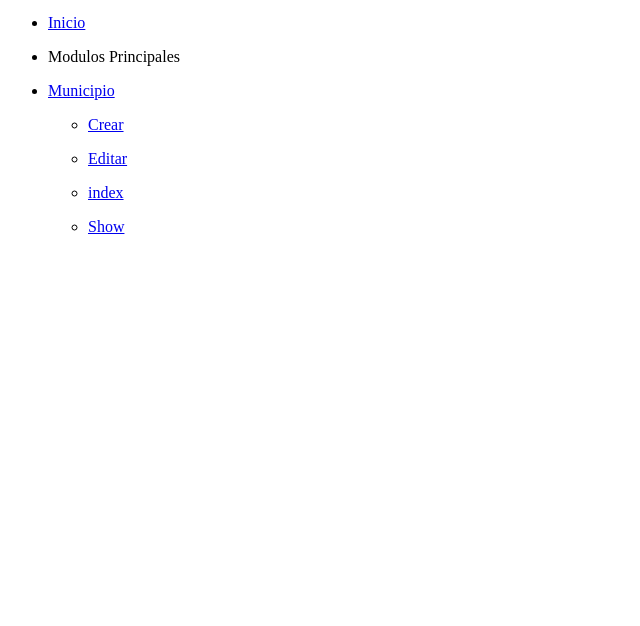
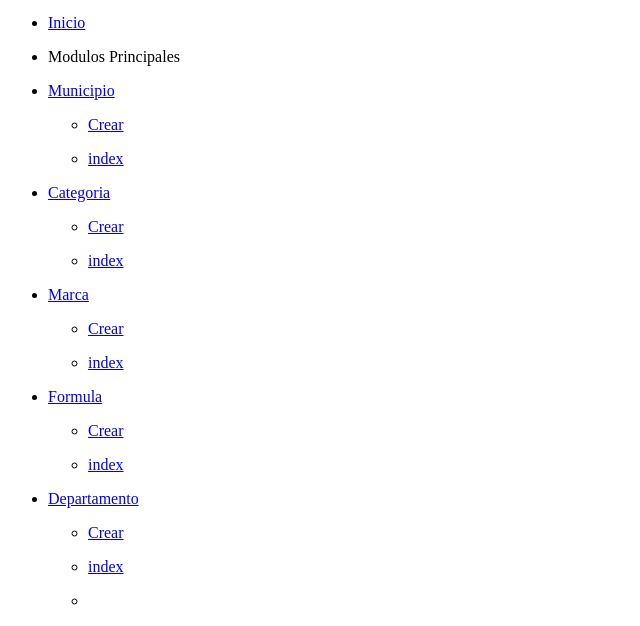
Before and after one commit to PROYECTO-INSTITUTO-OCULAR-SOCIAL/Proyecto-De-Grado-Optica, a PHP site: page /Proyecto-De-Grado-Optica/Views/Partials/Sliderbar_Main_Menu.php in a window 1280 px wide. Shown: the part 472-1098 px from the top of the page, without its empty margins (0-640 px from the left). Before the commit the page ends 706 px from the top, so only its background shows below. Run offline with PHP 8.4, Linux system fonts and the light colour scheme; the template is opened without the code that fills it, so the values that code supplies are empty.

Commit message:
actualizacion

```diff
--- a/Views/Partials/Sliderbar_Main_Menu.php
+++ b/Views/Partials/Sliderbar_Main_Menu.php
@@ -2,7 +2,7 @@
 <aside class="main-sidebar sidebar-dark-primary elevation-4">
     <!-- Brand Logo -->
     <a href="../../index3.html" class="brand-link">
-        <img src="<?= $baseURL ?>/Views/Components/Img/ojo.jpeg"
+        <img src="<?= $baseURL ?>/views/components/img/ojo.jpeg"
 
 
              alt="AdminLTE Logo"
@@ -41,6 +41,7 @@
                     <a href="#" class="nav-link active">
                         <i class="nav-icon far fa-user"></i>
                         <p>
+
                             Municipio
                             <i class="fas fa-angle-left right"></i>
                         </p>
@@ -52,26 +53,113 @@
                                 <p>Crear</p>
                             </a>
                         </li>
+
+                        </a>
+                        </li>
                         <li class="nav-item">
-                            <a href="<?= $baseURL ?>/Views/Modules/Municipio/Edit.php" class="nav-link">
-                                <i class="far fa-circle nav-icon"></i>
-                                <p>Editar</p>
-                            </a>
-                        </li>
-                       <li class="nav-item">
                             <a href="<?= $baseURL ?>/Views/Modules/Municipio/index.php" class="nav-link">
                                 <i class="far fa-circle nav-icon"></i>
                                 <p>index</p>
                             </a>
                         </li>
+                    </ul>
+                </li>
+                <li class="nav-item has-treeview menu-close">
+                    <a href="#" class="nav-link active">
+                        <i class="nav-icon far fa-user"></i>
+                        <p>
+
+                            Categoria
+                            <i class="fas fa-angle-left right"></i>
+                        </p>
+                    </a>
+                    <ul class="nav nav-treeview">
                         <li class="nav-item">
-                            <a href="<?= $baseURL ?>/Views/Modules/Municipio/Show.php" class="nav-link">
+                            <a href="<?= $baseURL ?>/Views/Modules/Categoria/Create.php" class="nav-link">
                                 <i class="far fa-circle nav-icon"></i>
-                                <p>Show</p>
+                                <p>Crear</p>
                             </a>
                         </li>
+                        <li class="nav-item">
+                            <a href="<?= $baseURL ?>/Views/Modules/Categoria/index.php" class="nav-link">
+                                <i class="far fa-circle nav-icon"></i>
+                                <p>index</p>
+                            </a>
+                        </li>
+                    </ul>
                 </li>
-            </ul>
+                <li class="nav-item has-treeview menu-close">
+                    <a href="#" class="nav-link active">
+                        <i class="nav-icon far fa-user"></i>
+                        <p>
+
+                            Marca
+                            <i class="fas fa-angle-left right"></i>
+                        </p>
+                    </a>
+                    <ul class="nav nav-treeview">
+                        <li class="nav-item">
+                            <a href="<?= $baseURL ?>/Views/Modules/Marca/Create.php" class="nav-link">
+                                <i class="far fa-circle nav-icon"></i>
+                                <p>Crear</p>
+                            </a>
+                        </li>
+                        <li class="nav-item">
+                            <a href="<?= $baseURL ?>/Views/Modules/Marca/index.php" class="nav-link">
+                                <i class="far fa-circle nav-icon"></i>
+                                <p>index</p>
+                            </a>
+                        </li>
+
+                    </ul>
+
+                </li>
+                <li class="nav-item has-treeview menu-close">
+                    <a href="#" class="nav-link active">
+                        <i class="nav-icon far fa-user"></i>
+                        <p>
+
+                            Formula
+                            <i class="fas fa-angle-left right"></i>
+                        </p>
+                    </a>
+                    <ul class="nav nav-treeview">
+                        <li class="nav-item">
+                            <a href="<?= $baseURL ?>/Views/Modules/Formula/Create.php" class="nav-link">
+                                <i class="far fa-circle nav-icon"></i>
+                                <p>Crear</p>
+                            </a>
+                        </li>
+
+                        </a>
+                        </li><li class="nav-item">
+                            <a href="<?= $baseURL ?>/Views/Modules/Formula/index.php" class="nav-link">
+                                <i class="far fa-circle nav-icon"></i>
+                                <p>index</p></a>
+                        </li>
+                    </ul>
+                </li><li class="nav-item has-treeview menu-close">
+                    <a href="#" class="nav-link active">
+                        <i class="nav-icon far fa-user"></i>
+                        <p>
+                            Departamento
+                            <i class="fas fa-angle-left right"></i></p></a>
+                    <ul class="nav nav-treeview">
+                        <li class="nav-item">
+                            <a href="<?= $baseURL ?>/Views/Modules/Departamento/Create.php" class="nav-link">
+                                <i class="far fa-circle nav-icon"></i>
+                                <p>Crear</p>
+                            </a>
+                        </li>
+                        </li><li class="nav-item">
+                            <a href="<?= $baseURL ?>/Views/Modules/Departamento/index.php" class="nav-link">
+                                <i class="far fa-circle nav-icon"></i>
+                                <p>index</p></a></li><li class="nav-item">
+
+                            </a>
+                        </li></li>
+
+                    </ul>
         </nav>
         <!-- /.sidebar-menu -->
     </div>
```
